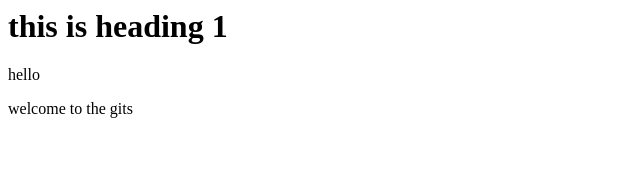
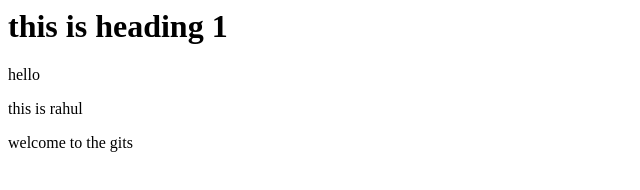
Before and after one commit to RahulJaiswal-01/awesome-repo, a plain HTML site: page index.html in a window 1280 px wide. Shown: the whole page, without its empty margins (0-640 px from the left). Drawn offline with Linux system fonts and the light colour scheme.

Commit message:
changed this is rahul

```diff
--- a/index.html
+++ b/index.html
@@ -1,7 +1,7 @@
 <html>
 <title> this is title </title>
 <h1>this is heading 1 </h1>
-<p>hello</p>
+<p>hello</p><p>this is rahul </p>
 <p> welcome to the gits </p>
 
 </html>
```
